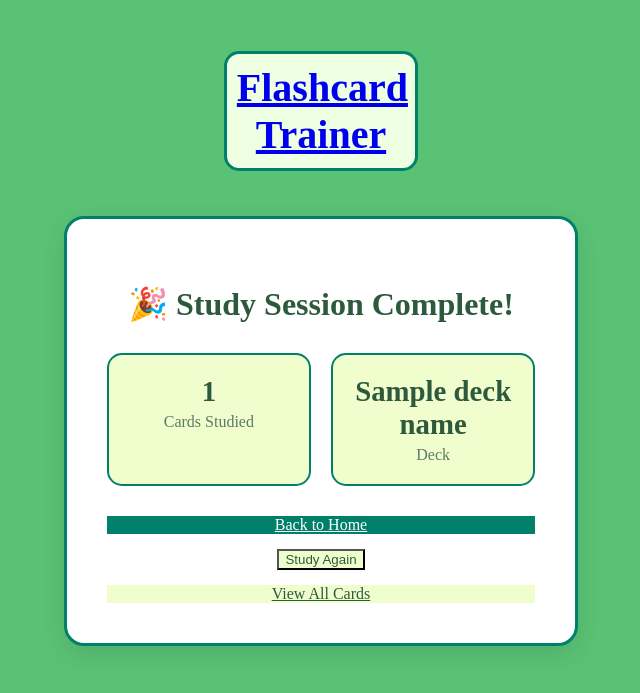
After one commit to Nyeru/flashcard, a Flask app: template templates/study_complete.html in a window 1280 px wide. The commit adds this page. Shown: the top 693 px of the page, without its empty margins (319-959 px from the left). Run offline with Flask 3, Linux system fonts and the light colour scheme; the template is opened without the code that fills it: most values are stand-ins (such as "Sample title", 1, 10 or a date in 2020).

Commit message:
- Focused Study mode - index neatening up - Experimentation with css

```diff
--- a/app.py
+++ b/app.py
@@ -1,4 +1,4 @@
-from flask import Flask, request, jsonify, render_template, flash
+from flask import Flask, request, jsonify, render_template, flash, session, redirect, url_for
 from DeckActions import *
 from FlashCard import Deck
 import json
@@ -35,14 +35,65 @@ def index():
 
         if "card_count" in request.form:
             num_cards = request.form.get("card_count")
-            print(num_cards)
             cards = random_cards(deck, int(num_cards))
-            return render_template('deck.html', cards = cards, curr_deck = deck)
+            session['study_cards'] = cards
+            session['current_card'] = 0
+            return redirect(url_for('study',
+                                   total_cards = len(cards),
+                                   current_card = 0,
+                                   card = cards[0],
+                                   deck_name = deck.name))
     return render_template("index.html",  curr_deck = deck)
 
-@app.route('/CardList/')
+@app.route('/study', methods =['GET', 'POST'])
+def study():
+    study_cards = session.get('study_cards', [])
+    curr_index = session.get('current_card', 0)
+    print(f"DEBUG: Study route called")
+    print(f"DEBUG: study_cards length: {len(study_cards)}")
+    print(f"DEBUG: current_index: {curr_index}")
+    print(f"DEBUG: Request method: {request.method}")
+    if not study_cards:
+        flash("No study session active. Please select cards to study.", "Error")
+        return redirect(url_for('index'))
+
+    if request.method == 'POST':
+        action = request.form.get('action')
+
+        if action == 'next' and curr_index < len(study_cards) - 1:
+            session['current_card'] = curr_index + 1
+        elif action == 'previous' and curr_index > 0:
+            session['current_card'] = curr_index - 1
+        elif action == 'finish':
+            session.pop('study_cards', None)
+            session.pop('current_card', None)
+            return render_template('study_complete.html',
+                                 total_studied=len(study_cards),
+                                 deck_name=deck.name)
+        curr_index = session.get('current_card', 0)
+
+    current_card = study_cards[curr_index]
+    progress_percent = ((curr_index + 1) / len(study_cards)) * 100
+    return render_template('study.html',
+                         card=current_card,
+                         current_card=curr_index,
+                         total_cards=len(study_cards),
+                         progress = progress_percent,
+                         deck_name=deck.name)
+
+@app.route('/CardList/',  methods=['POST', 'GET'])
 def viewDeck():
     print(deck.name)
+    if request.method== "POST":
+        num_cards = request.form.get("card_count")
+        cards = random_cards(deck, int(num_cards))
+        session['study_cards'] = cards
+        session['current_card'] = 0
+        return redirect(url_for('study',
+                                total_cards = len(cards),
+                                current_card = 0,
+                                card = cards[0],
+                                deck_name = deck.name))
     return render_template("deck.html", curr_deck = deck)
 
 if __name__ == '__main__':
--- /dev/null
+++ b/templates/study_complete.html
@@ -0,0 +1,156 @@
+<!DOCTYPE html>
+<html>
+<head>
+  <link rel="stylesheet" href="{{ url_for('static', filename='css/styles.css') }}">
+  <title>Study Complete - {{deck_name}}</title>
+</head>
+
+<body>
+  <div class="UI">
+    <a href="{{url_for('index')}}"><h1 class="heading">Flashcard Trainer</h1></a>
+
+    <!-- Completion message -->
+    <div class="completion-container">
+      <div class="completion-card">
+        <h2 class="completion-title">🎉 Study Session Complete!</h2>
+
+        <div class="completion-stats">
+          <div class="stat">
+            <span class="stat-number">{{total_studied}}</span>
+            <span class="stat-label">Cards Studied</span>
+          </div>
+          <div class="stat">
+            <span class="stat-number">{{deck_name}}</span>
+            <span class="stat-label">Deck</span>
+          </div>
+        </div>
+
+        <div class="completion-actions">
+          <a href="{{url_for('index')}}" class="btn primary-btn">
+            Back to Home
+          </a>
+
+          <form method="POST" action="{{url_for('index')}}" style="display: inline;">
+            <input type="hidden" name="card_count" value="{{total_studied}}">
+            <button type="submit" class="btn secondary-btn">
+              Study Again
+            </button>
+          </form>
+
+          <a href="{{url_for('viewDeck')}}" class="btn secondary-btn">
+            View All Cards
+          </a>
+        </div>
+      </div>
+    </div>
+  </div>
+
+  <style>
+    /* Completion screen specific styles */
+    .completion-container {
+      display: flex;
+      justify-content: center;
+      align-items: center;
+      padding: 2em;
+      min-height: 400px;
+    }
+
+    .completion-card {
+      background-color: white;
+      border: 3px solid rgb(0, 128, 107);
+      border-radius: 20px;
+      padding: 40px;
+      text-align: center;
+      box-shadow: 0 8px 24px rgba(0, 0, 0, 0.1);
+      max-width: 500px;
+      width: 90%;
+    }
+
+    .completion-title {
+      color: #2d5a3d;
+      font-size: 2em;
+      margin-bottom: 30px;
+      font-weight: bold;
+    }
+
+    .completion-stats {
+      display: flex;
+      justify-content: space-around;
+      margin: 30px 0;
+      gap: 20px;
+    }
+
+    .stat {
+      display: flex;
+      flex-direction: column;
+      align-items: center;
+      padding: 20px;
+      background-color: #f0fdcd;
+      border-radius: 15px;
+      border: 2px solid rgb(0, 128, 107);
+      flex: 1;
+    }
+
+    .stat-number {
+      font-size: 1.8em;
+      font-weight: bold;
+      color: #2d5a3d;
+      margin-bottom: 5px;
+    }
+
+    .stat-label {
+      font-size: 1em;
+      color: #5a7c65;
+      font-weight: 500;
+    }
+
+    .completion-actions {
+      display: flex;
+      flex-direction: column;
+      gap: 15px;
+      margin-top: 30px;
+    }
+
+    .primary-btn {
+      background-color: rgb(0, 128, 107);
+      color: white;
+    }
+
+    .primary-btn:hover {
+      background-color: rgb(0, 100, 85);
+      transform: translateY(-2px);
+      box-shadow: 0 4px 12px rgba(0, 128, 107, 0.3);
+    }
+
+    .secondary-btn {
+      background-color: #f0fdcd;
+      color: #2d5a3d;
+    }
+
+    .secondary-btn:hover {
+      background-color: #e8f5d0;
+      transform: translateY(-2px);
+      box-shadow: 0 4px 8px rgba(0, 0, 0, 0.1);
+    }
+
+    @media (max-width: 768px) {
+      .completion-card {
+        padding: 25px;
+      }
+
+      .completion-title {
+        font-size: 1.5em;
+      }
+
+      .completion-stats {
+        flex-direction: column;
+        gap: 15px;
+      }
+
+      .stat {
+        padding: 15px;
+      }
+    }
+  </style>
+</body>
+</html>
```
Also changed, not shown: templates/deck.html (+4 -10 lines), templates/index.html (+3 -11 lines), templates/study.html (added, +106 -0 lines).
